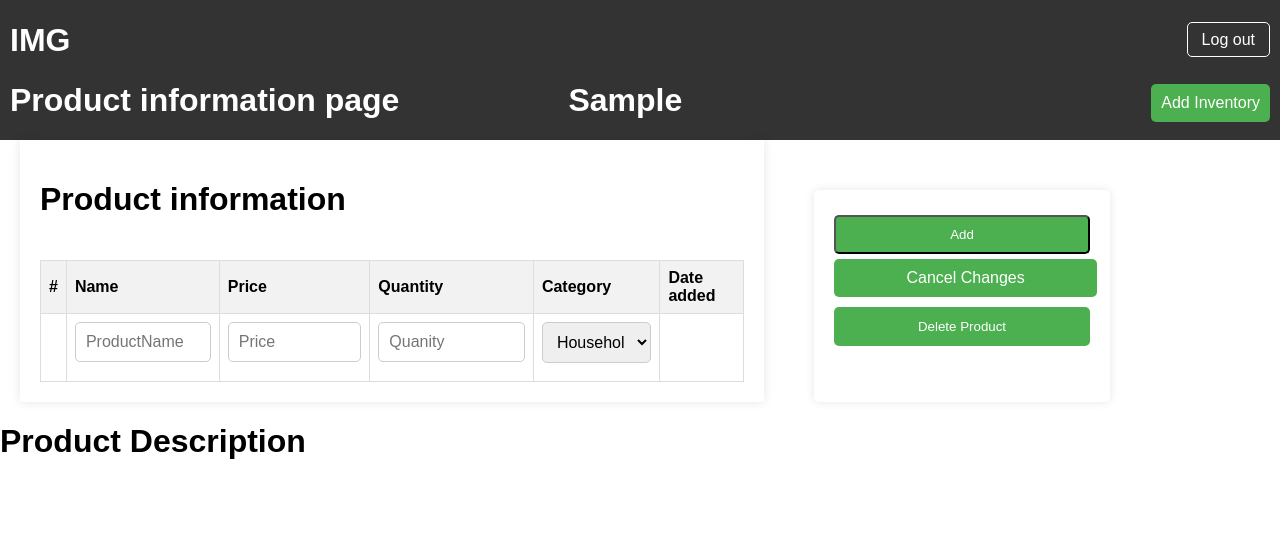
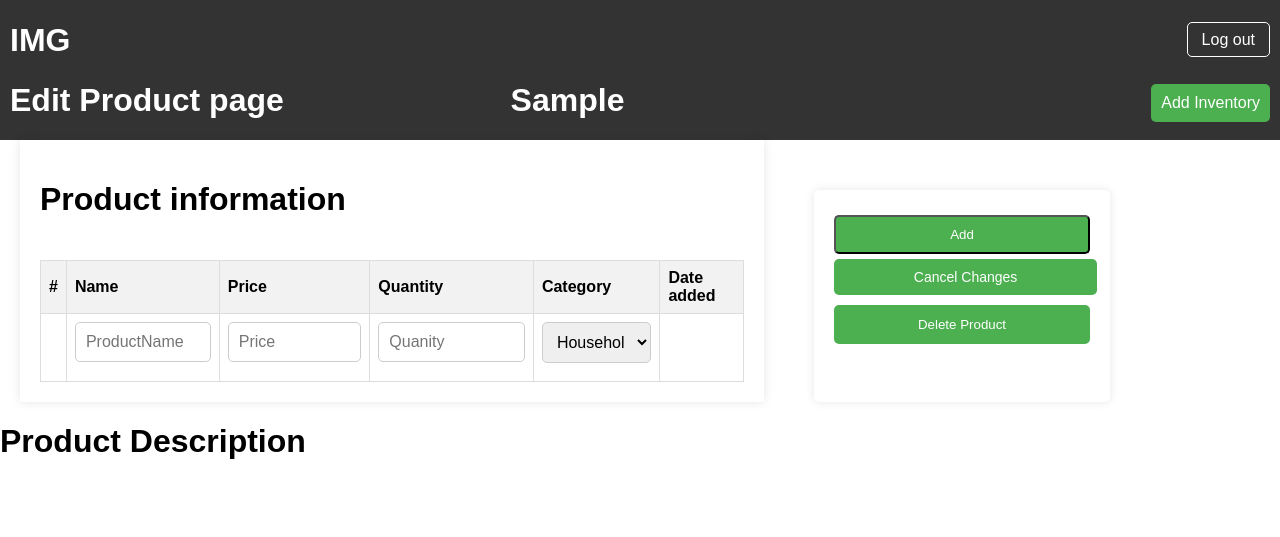
Before and after one commit to gustavoperess/Inventory-Management-System, a Flask app: page /product_information/1/edit_page in a window 1280 px wide. Shown: the top 537 px of the page. Run offline with Flask 3, Linux system fonts and the light colour scheme; the visitor is signed in with stand-in values (Sample User, id 1); data that the repository does not hold is empty; some libraries are stand-ins or nearby versions.

Commit message:
small changes in the layout

```diff
--- a/static/styles.css
+++ b/static/styles.css
@@ -479,6 +479,7 @@ footer {
     text-decoration: none;
     border-radius: 5px;
     cursor: pointer;
+    font-size: 14px;
   }
 
   .side_buttons .add-button {
--- a/templates/edit_page.html
+++ b/templates/edit_page.html
@@ -16,7 +16,7 @@
             </nav>
         </div>
         <div class="actions-container">
-            <h1 class="dashboard-heading">Product information page</h1>
+            <h1 class="dashboard-heading">Edit Product page</h1>
             <h1 class="user-heading">{{ user.username.title() }}</h1>
             <nav>
                 <a class="add-button" href="{{ url_for('add_item') }}">Add Inventory</a>
```
